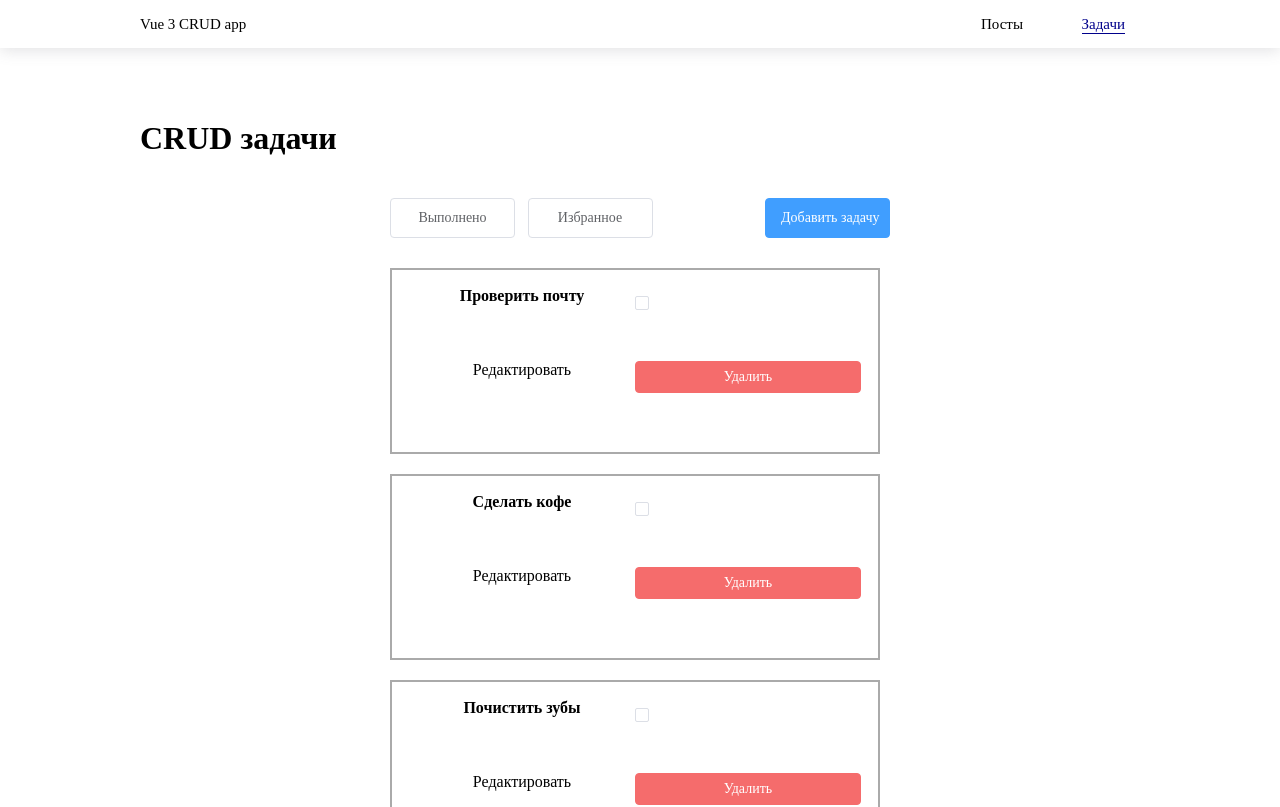
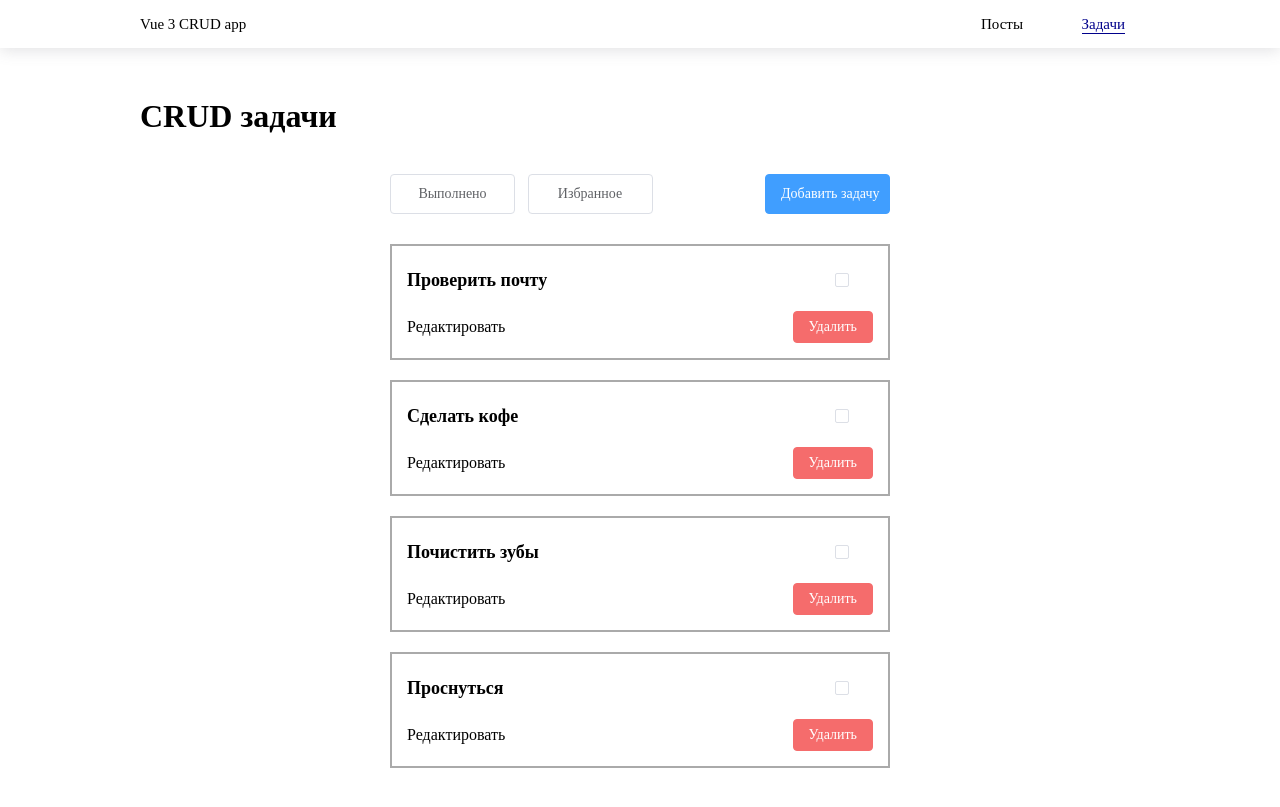
Before and after one commit to Dmitriy-Fenyov/vue-3-crud, a Vue app: page /todos in a window 1280 px wide. Shown: the top 807 px of the page. Built offline with nearby package versions, Linux system fonts and the light colour scheme; the HTML template or start-up script is replaced by a standard one.

Commit message:
work with the component pagetodos.vue part2

```diff
--- a/src/components/PageTodos.vue
+++ b/src/components/PageTodos.vue
@@ -29,12 +29,16 @@
         v-for="todo in todos"
         :key="todo.id"
       >
-        <div><strong>{{ todo.title }}</strong></div>
-        <ElCheckbox />
+        <div class="wrapper-flexbox">
+          <div class="todoList-title"><strong>{{ todo.title }}</strong></div>
+          <ElCheckbox class="mrgn-left" />
+        </div>
+        <div class="wrapper-flexbox">
           <RouterLink class="as" :to="'/todos/' + todo.id">
             Редактировать
           </RouterLink>
           <el-button type="danger">Удалить</el-button>
+        </div>
       </div>
     </div>
   </div>
@@ -79,8 +83,7 @@ export default {
 <style lang="scss" scoped>
 .wrapper-todos {
   width: 500px;
-  text-align: center;
-  display: block;
+  vertical-align: center;
   margin: 20px auto 0;
 }
 .wrapper-todos-btn {
@@ -106,21 +109,40 @@ export default {
   }
 }
 .todoList {
-  display: grid;
-  grid-template-columns: 1fr 1fr;
-  position: relative;
+  display: flex;
+  justify-content: space-between;
+  flex-direction: column;
   box-sizing: border-box;
-  width: 490px;
-  height: 186px;
+  width: 500px;
+  height: 116px;
   border: 2px solid #AAAAAA;
-  padding: 17px;
+  padding: 15px;
   color: black;
+}
+.wrapper-flexbox {
+  display: flex;
+  align-items: center;
+  justify-content: space-between;
+}
+.todoList-title {
+  font-size: 18px;
+  font-weight: 700;
+  line-height: 22px;
+  letter-spacing: 0em;
+  text-align: left;
 
 }
 .as {
   text-decoration: none;
   color: black;
+  font-size: 16px;
+  font-weight: 400;
+  line-height: 18px;
+  letter-spacing: 0em;
+  }
+.mrgn-left {
+  width: 38px;
+  height: 38px;
 }
 
-
 </style>
--- a/src/views/TodosList.vue
+++ b/src/views/TodosList.vue
@@ -1,6 +1,6 @@
 <template>
   <div class="todos">
-    <h1>CRUD задачи {{ todos.title }}</h1>
+    <h1 class="todos-title">CRUD задачи {{ todos.title }}</h1>
     <PageTodos />
   </div>
 </template>
@@ -16,4 +16,11 @@ const todos = usetodosMockStore()
   width: 1000px;
   margin: 0 auto;
 }
+.todos-title {
+font-size: 32px;
+font-weight: 700;
+line-height: 36px;
+letter-spacing: 0em;
+margin: 0;
+}
 </style>
```
Lines whose indentation alone changed are shown as unchanged.
